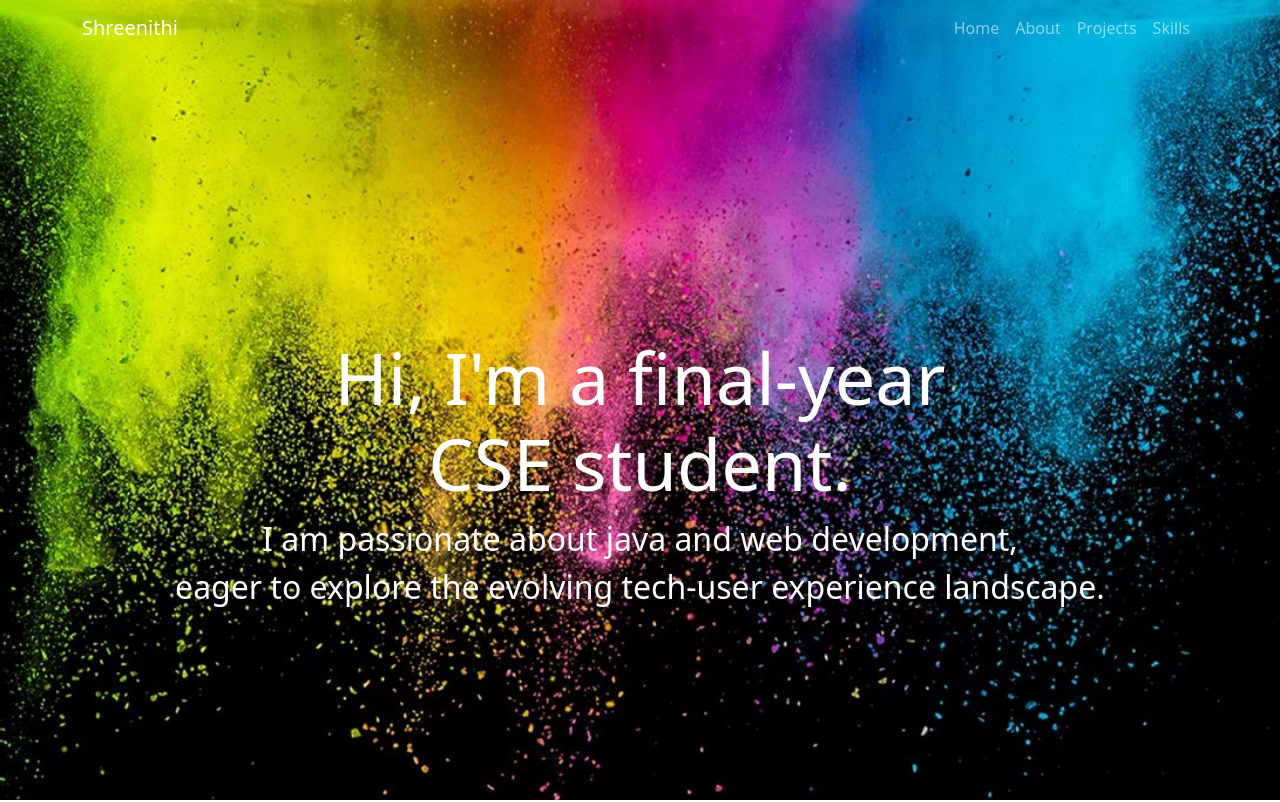
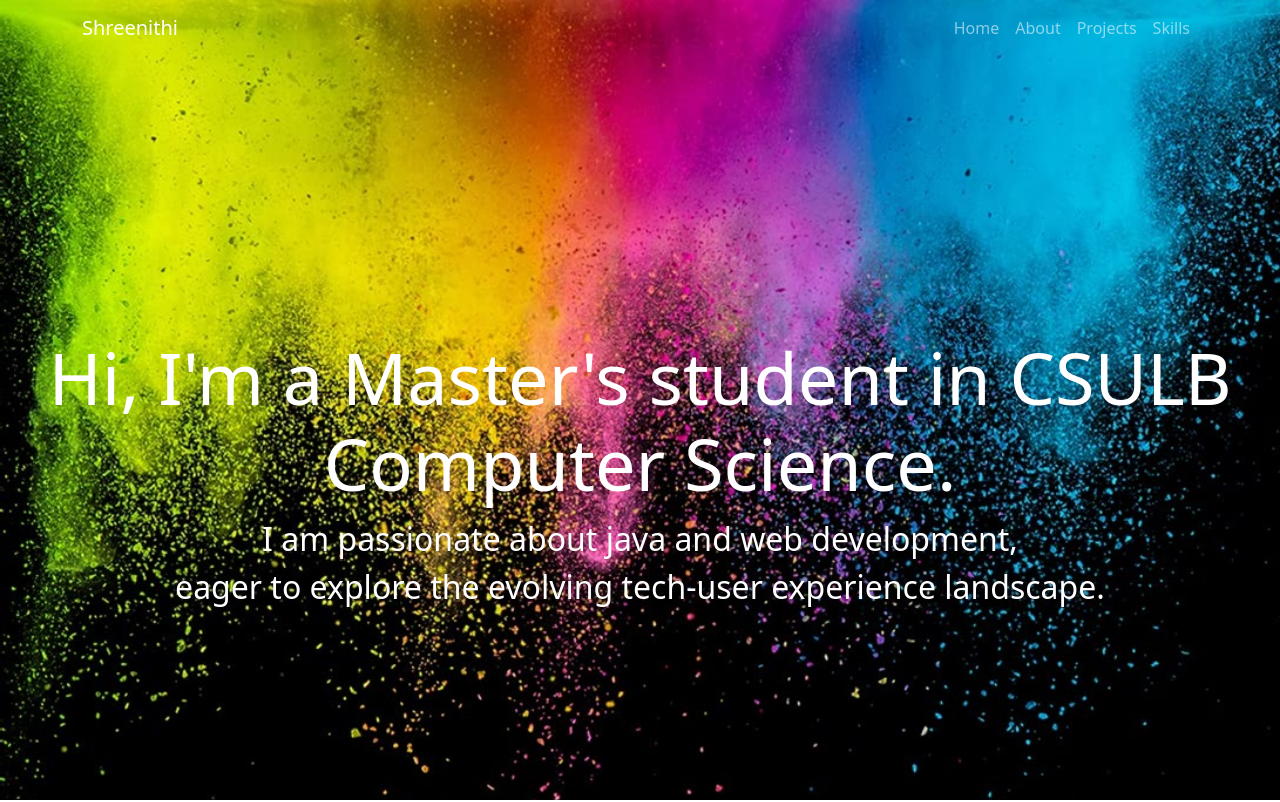
Before and after one commit to SHREENITHI-TV/SHREENITHI-TV.github.io, a plain HTML site: page Portfolio/index.html in a window 1280 px wide. Shown: the top 802 px of the page. Drawn offline with nearby package versions, Linux system fonts and the light colour scheme.

Commit message:
Update index.html
Update

```diff
--- a/Portfolio/index.html
+++ b/Portfolio/index.html
@@ -47,7 +47,7 @@
         <div class="container-fluid">
             <div class="row">
                 <div class="col-lg-12 col-md-12 col-sm-12 col-xs-12 hero-text"><!--large lg medium md small sm-->
-                    <h2 class="hero_title">Hi, I'm a final-year<br> CSE student. </h2>
+                    <h2 class="hero_title">Hi, I'm a Master's student in CSULB<br> Computer Science. </h2>
                     <p class="hero_desc">I am passionate about java and web development,
                         <br> eager to explore the evolving tech-user experience landscape.
                     </p>
@@ -229,7 +229,7 @@
                     </div>
                 </div>
 
-                <div class="col-lg-4 mt-4">
+                <!-- <div class="col-lg-4 mt-4">
                     <div class="card">
                         <img class="card-img-top" src="images/4. Web contest.png" alt="Card image" style="width:100%">
                         <div class="card-body">
@@ -243,7 +243,7 @@
                             </div>
                         </div>
                     </div>
-                </div>
+                </div> -->
 
                 <div class="col-lg-4 mt-4">
                     <div class="card">
```
